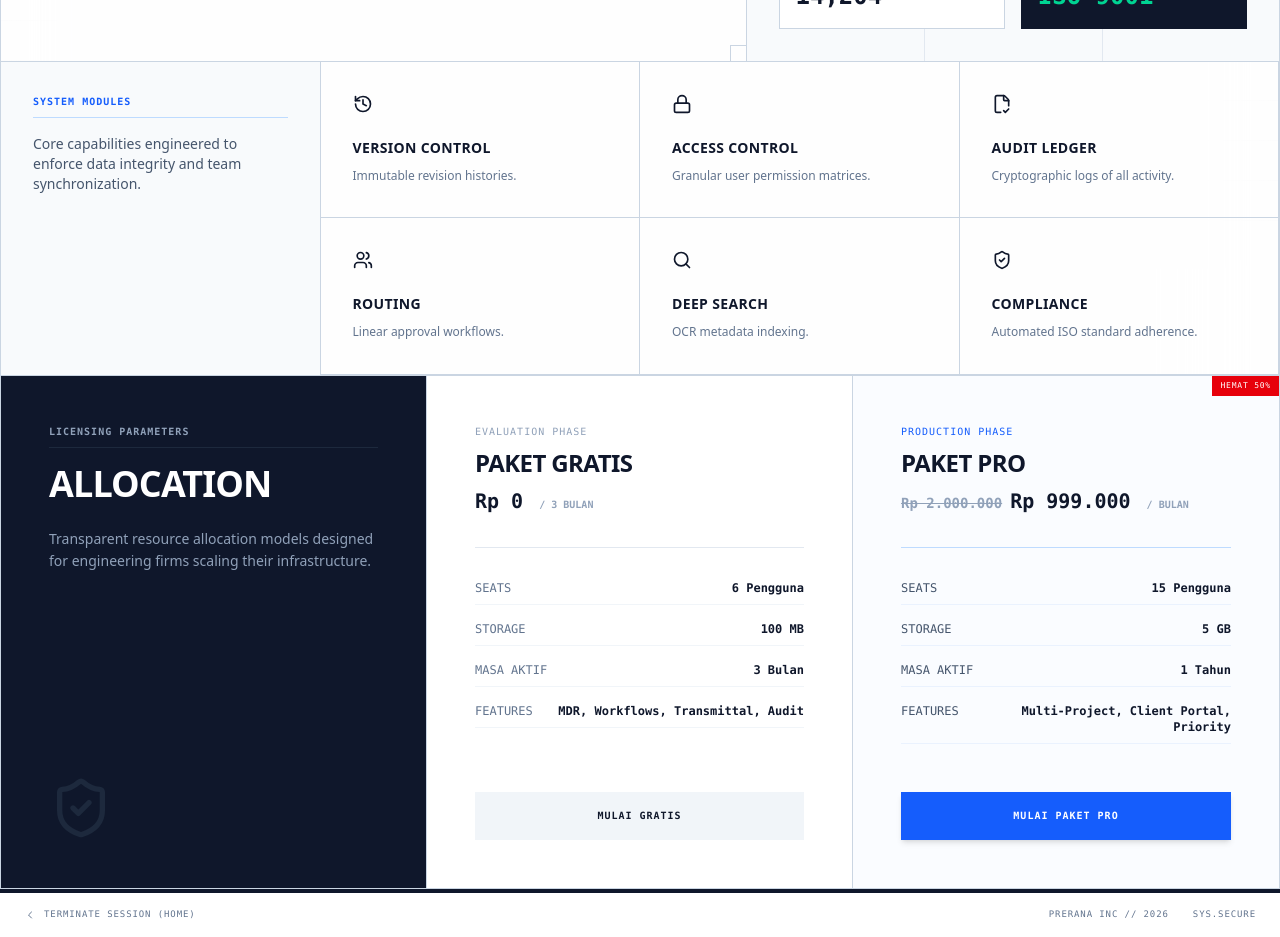
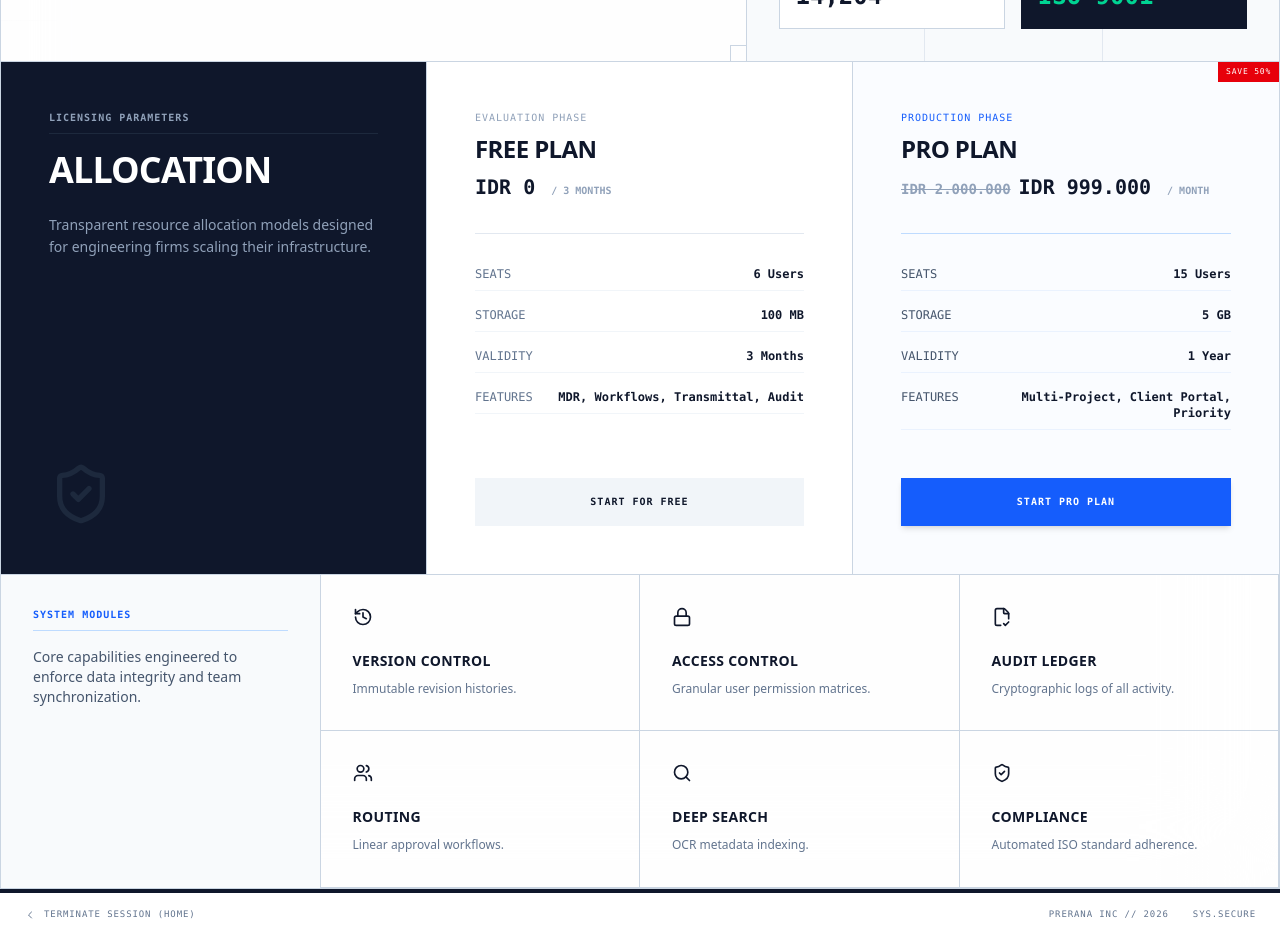
Before and after one commit to coachAKC/prerana, a Next.js app: page /products/selaras in a window 1280 px wide. Shown: the part 540-1477 px from the top of the page. Built offline with nearby package versions, Linux system fonts and the light colour scheme.

Commit message:
Translate pricing to English and move to second row

```diff
--- a/src/app/products/selaras/selaras-content.tsx
+++ b/src/app/products/selaras/selaras-content.tsx
@@ -135,6 +135,83 @@ export function SelarasContent() {
           </div>
         </section>
 
+        {/* ── Pricing: Technical Specification Sheet ── */}
+        <section className="grid grid-cols-1 lg:grid-cols-12 border-b border-slate-300 bg-white">
+          <div className="lg:col-span-4 p-8 lg:p-12 border-b lg:border-b-0 lg:border-r border-slate-300 bg-slate-900 text-white flex flex-col justify-between">
+             <div>
+                <h2 className="font-mono text-[10px] font-bold uppercase tracking-widest text-slate-400 mb-4 border-b border-slate-800 pb-2">
+                  Licensing Parameters
+                </h2>
+                <h3 className="text-4xl font-bold tracking-tight uppercase mb-6">Allocation</h3>
+                <p className="text-sm text-slate-400 font-medium leading-relaxed">
+                  Transparent resource allocation models designed for engineering firms scaling their infrastructure.
+                </p>
+             </div>
+             <ShieldCheck className="w-16 h-16 text-slate-800 mt-12" />
+          </div>
+
+          <div className="lg:col-span-8 grid grid-cols-1 md:grid-cols-2">
+            {/* Free Trial Spec */}
+            <div className="p-8 lg:p-12 border-b md:border-b-0 md:border-r border-slate-300 flex flex-col">
+               <div className="font-mono text-[10px] uppercase tracking-widest text-slate-400 mb-2">Evaluation Phase</div>
+               <h4 className="text-2xl font-bold text-slate-900 uppercase tracking-tight mb-2">Free Plan</h4>
+               <div className="font-mono text-xl font-bold text-slate-900 mb-8 border-b border-slate-200 pb-8">
+                 IDR 0 <span className="text-[10px] text-slate-400 tracking-normal uppercase ml-1">/ 3 Months</span>
+               </div>
+
+               <div className="space-y-4 mb-12 flex-grow">
+                  {[
+                    ['Seats', '6 Users'],
+                    ['Storage', '100 MB'],
+                    ['Validity', '3 Months'],
+                    ['Features', 'MDR, Workflows, Transmittal, Audit']
+                  ].map(([label, val]) => (
+                    <div key={label} className="flex justify-between text-xs font-mono border-b border-slate-100 pb-2">
+                      <span className="text-slate-500 uppercase">{label}</span>
+                      <span className="text-slate-900 font-bold text-right">{val}</span>
+                    </div>
+                  ))}
+               </div>
+
+               <Button asChild className="w-full bg-slate-100 text-slate-900 hover:bg-slate-200 rounded-none h-12 font-mono text-[10px] uppercase tracking-widest">
+                  <Link href="https://selaras.prerana.id">Start for Free</Link>
+               </Button>
+            </div>
+
+            {/* Pro Spec */}
+            <div className="p-8 lg:p-12 bg-blue-50/30 flex flex-col relative overflow-hidden">
+               <div className="absolute top-0 right-0 bg-red-600 text-white font-mono text-[8px] uppercase tracking-widest px-2 py-1">
+                 SAVE 50%
+               </div>
+
+               <div className="font-mono text-[10px] uppercase tracking-widest text-blue-600 mb-2">Production Phase</div>
+               <h4 className="text-2xl font-bold text-slate-900 uppercase tracking-tight mb-2">Pro Plan</h4>
+               <div className="font-mono text-xl font-bold text-slate-900 mb-8 border-b border-blue-200 pb-8">
+                 <span className="text-sm line-through text-slate-400 mr-2">IDR 2.000.000</span>
+                 IDR 999.000 <span className="text-[10px] text-slate-400 tracking-normal uppercase ml-1">/ Month</span>
+               </div>
+
+               <div className="space-y-4 mb-12 flex-grow">
+                  {[
+                    ['Seats', '15 Users'],
+                    ['Storage', '5 GB'],
+                    ['Validity', '1 Year'],
+                    ['Features', 'Multi-Project, Client Portal, Priority']
+                  ].map(([label, val]) => (
+                    <div key={label} className="flex justify-between text-xs font-mono border-b border-blue-100/50 pb-2">
+                      <span className="text-slate-600 uppercase">{label}</span>
+                      <span className="text-slate-900 font-bold text-right">{val}</span>
+                    </div>
+                  ))}
+               </div>
+
+               <Button asChild className="w-full bg-blue-600 text-white hover:bg-blue-700 rounded-none h-12 font-mono text-[10px] uppercase tracking-widest shadow-md">
+                  <Link href="https://selaras.prerana.id">Start Pro Plan</Link>
+               </Button>
+            </div>
+          </div>
+        </section>
+
         {/* ── Architecture (Features): Table Layout ── */}
         <section id="architecture" className="border-b border-slate-300">
           <div className="grid grid-cols-1 md:grid-cols-12">
@@ -167,83 +244,6 @@ export function SelarasContent() {
           </div>
         </section>
 
-        {/* ── Pricing: Technical Specification Sheet ── */}
-        <section className="grid grid-cols-1 lg:grid-cols-12 border-b border-slate-300 bg-white">
-          <div className="lg:col-span-4 p-8 lg:p-12 border-b lg:border-b-0 lg:border-r border-slate-300 bg-slate-900 text-white flex flex-col justify-between">
-             <div>
-                <h2 className="font-mono text-[10px] font-bold uppercase tracking-widest text-slate-400 mb-4 border-b border-slate-800 pb-2">
-                  Licensing Parameters
-                </h2>
-                <h3 className="text-4xl font-bold tracking-tight uppercase mb-6">Allocation</h3>
-                <p className="text-sm text-slate-400 font-medium leading-relaxed">
-                  Transparent resource allocation models designed for engineering firms scaling their infrastructure.
-                </p>
-             </div>
-             <ShieldCheck className="w-16 h-16 text-slate-800 mt-12" />
-          </div>
-
-          <div className="lg:col-span-8 grid grid-cols-1 md:grid-cols-2">
-            {/* Free Trial Spec */}
-            <div className="p-8 lg:p-12 border-b md:border-b-0 md:border-r border-slate-300 flex flex-col">
-               <div className="font-mono text-[10px] uppercase tracking-widest text-slate-400 mb-2">Evaluation Phase</div>
-               <h4 className="text-2xl font-bold text-slate-900 uppercase tracking-tight mb-2">Paket Gratis</h4>
-               <div className="font-mono text-xl font-bold text-slate-900 mb-8 border-b border-slate-200 pb-8">
-                 Rp 0 <span className="text-[10px] text-slate-400 tracking-normal uppercase ml-1">/ 3 Bulan</span>
-               </div>
-
-               <div className="space-y-4 mb-12 flex-grow">
-                  {[
-                    ['Seats', '6 Pengguna'],
-                    ['Storage', '100 MB'],
-                    ['Masa Aktif', '3 Bulan'],
-                    ['Features', 'MDR, Workflows, Transmittal, Audit']
-                  ].map(([label, val]) => (
-                    <div key={label} className="flex justify-between text-xs font-mono border-b border-slate-100 pb-2">
-                      <span className="text-slate-500 uppercase">{label}</span>
-                      <span className="text-slate-900 font-bold text-right">{val}</span>
-                    </div>
-                  ))}
-               </div>
-
-               <Button asChild className="w-full bg-slate-100 text-slate-900 hover:bg-slate-200 rounded-none h-12 font-mono text-[10px] uppercase tracking-widest">
-                  <Link href="https://selaras.prerana.id">Mulai Gratis</Link>
-               </Button>
-            </div>
-
-            {/* Pro Spec */}
-            <div className="p-8 lg:p-12 bg-blue-50/30 flex flex-col relative overflow-hidden">
-               <div className="absolute top-0 right-0 bg-red-600 text-white font-mono text-[8px] uppercase tracking-widest px-2 py-1">
-                 HEMAT 50%
-               </div>
-
-               <div className="font-mono text-[10px] uppercase tracking-widest text-blue-600 mb-2">Production Phase</div>
-               <h4 className="text-2xl font-bold text-slate-900 uppercase tracking-tight mb-2">Paket Pro</h4>
-               <div className="font-mono text-xl font-bold text-slate-900 mb-8 border-b border-blue-200 pb-8">
-                 <span className="text-sm line-through text-slate-400 mr-2">Rp 2.000.000</span>
-                 Rp 999.000 <span className="text-[10px] text-slate-400 tracking-normal uppercase ml-1">/ Bulan</span>
-               </div>
-
-               <div className="space-y-4 mb-12 flex-grow">
-                  {[
-                    ['Seats', '15 Pengguna'],
-                    ['Storage', '5 GB'],
-                    ['Masa Aktif', '1 Tahun'],
-                    ['Features', 'Multi-Project, Client Portal, Priority']
-                  ].map(([label, val]) => (
-                    <div key={label} className="flex justify-between text-xs font-mono border-b border-blue-100/50 pb-2">
-                      <span className="text-slate-600 uppercase">{label}</span>
-                      <span className="text-slate-900 font-bold text-right">{val}</span>
-                    </div>
-                  ))}
-               </div>
-
-               <Button asChild className="w-full bg-blue-600 text-white hover:bg-blue-700 rounded-none h-12 font-mono text-[10px] uppercase tracking-widest shadow-md">
-                  <Link href="https://selaras.prerana.id">Mulai Paket Pro</Link>
-               </Button>
-            </div>
-          </div>
-        </section>
-
       </main>
 
       {/* ── Footer: Data Tape Style ── */}
```
